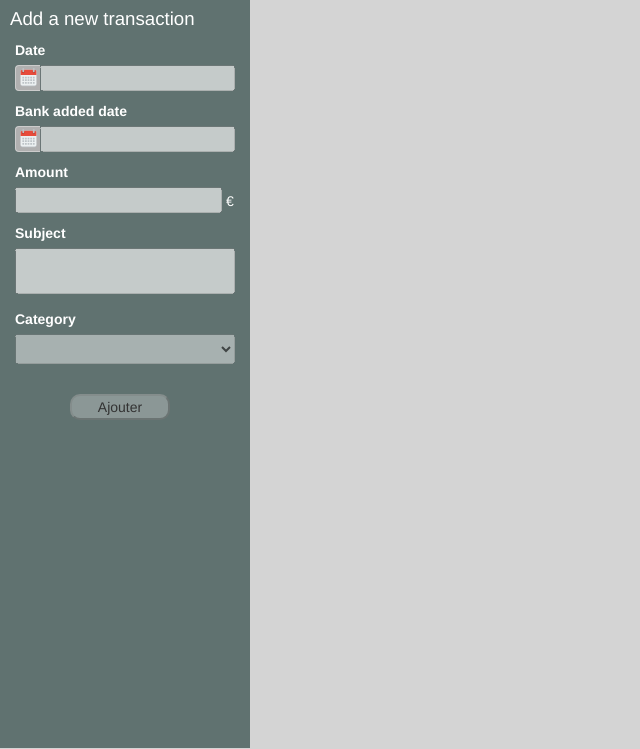
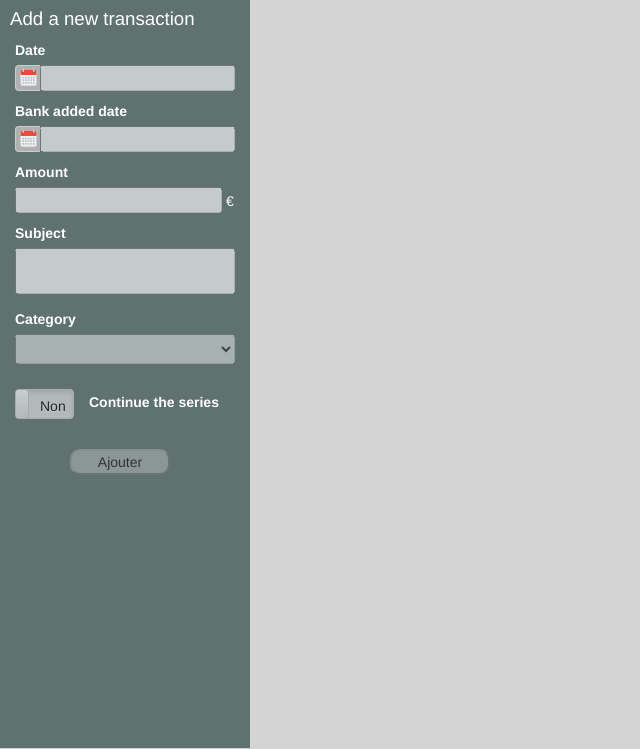
Before and after one commit to AlypieFr/trackmybank, a Django app: template templates/index.html in a window 1280 px wide. Shown: the part 51-800 px from the top of the page, without its empty margins (0-640 px from the left). Run offline with Django 3.2, Linux system fonts and the light colour scheme; the template is opened without the code that fills it: most values are stand-ins (such as "Sample title", 1, 10 or a date in 2020); data that the repository does not hold is empty; some libraries are stand-ins or nearby versions.

Commit message:
Add 'continue the series' option to add several transations with same subject

```diff
--- a/main/static/css/main.css
+++ b/main/static/css/main.css
@@ -168,7 +168,7 @@ label.toggle-off {
     color: black !important;
 }
 
-div.link-to-selected {
+div.continue-the-series {
     margin-top: 25px;
 }
 
--- a/main/static/js/trackmybank.js
+++ b/main/static/js/trackmybank.js
@@ -534,6 +534,15 @@ trackmybank.show_link_option = function () {
     $("div.link-to-selected").show();
 };
 
+trackmybank.show_continue_the_series = function() {
+    $("div.continue-the-series").show();
+};
+
+trackmybank.hide_continue_the_series = function () {
+    $("div.continue-the-series").hide();
+    $("input#continue-the-series").bootstrapToggle('off');
+};
+
 trackmybank.hide_link_option = function () {
     $("div.link-to-selected").hide();
     $("input#link-to-selected").bootstrapToggle('off');
@@ -601,7 +610,7 @@ trackmybank.init_table_click_events = function () {
         $("table#list-tr tbody tr").removeClass("edited");
         document.getSelection().removeAllRanges();
         trackmybank.edit($(this));
-
+        trackmybank.hide_continue_the_series();
     });
 
     // Remove selection on escape pressed:
@@ -640,6 +649,7 @@ trackmybank.reset_edit = function () {
     $("input.submit-form").val(django.gettext("Add"));
     $("input.cancel-edit").hide();
     trackmybank.reset_form();
+    trackmybank.show_continue_the_series();
 };
 
 trackmybank.init_submit_form = function () {
@@ -685,12 +695,26 @@ trackmybank.init_submit_form = function () {
     }
 };
 
-trackmybank.reset_form = function () {
-    $("input#date_t").val("");
-    $("input#date_b").val("");
+trackmybank.reset_form = function (continue_the_series=false) {
+    if (continue_the_series) {
+        let current_subject = $("textarea#subject").val();
+        let match = current_subject.match(/^(.+) \((\d+)\)$/)
+        let new_subject;
+        if (match) {
+            new_subject = match[1] + " (" + (parseInt(match[2]) + 1).toString() + ")"
+        }
+        else {
+            new_subject = current_subject + " (2)"
+        }
+        $("textarea#subject").val(new_subject);
+    }
+    else {
+        $("input#date_t").val("");
+        $("input#date_b").val("");
+        $("textarea#subject").val("");
+        $("select#category").val("").trigger("change.select2");
+    }
     $("input#amount").val("");
-    $("textarea#subject").val("");
-    $("select#category").val("").trigger("change.select2");
 };
 
 trackmybank.submit_form = function (date, date_bank, amount, subject, category, month, id_group) {
@@ -714,7 +738,7 @@ trackmybank.submit_form = function (date, date_bank, amount, subject, category,
                     trackmybank.update_content(data["html"]);
                     trackmybank.resize_table();
                     if (trackmybank.in_edition == null) {
-                        trackmybank.reset_form();
+                        trackmybank.reset_form($("input#continue-the-series").prop("checked"));
                     } else {
                         trackmybank.reset_edit();
                     }
--- a/templates/index.html
+++ b/templates/index.html
@@ -105,6 +105,12 @@
                         </select>
                     </div>
                 </div>
+                <div class="item continue-the-series">
+                    <input id="continue-the-series" type="checkbox" data-toggle="toggle_same_subject"
+                           data-on="{% trans 'Yes' %}"
+                           data-off="{% trans 'No' %}"><label
+                        for="link-to-selected">{% trans "Continue the series" %}</label>
+                </div>
                 <div class="item link-to-selected" style="display: none">
                     <input id="link-to-selected" type="checkbox" data-toggle="toggle" data-on="{% trans 'Yes' %}"
                            data-off="{% trans 'No' %}"><label
```
Also changed, not shown: locale/fr/LC_MESSAGES/django.po, 1 other file.
